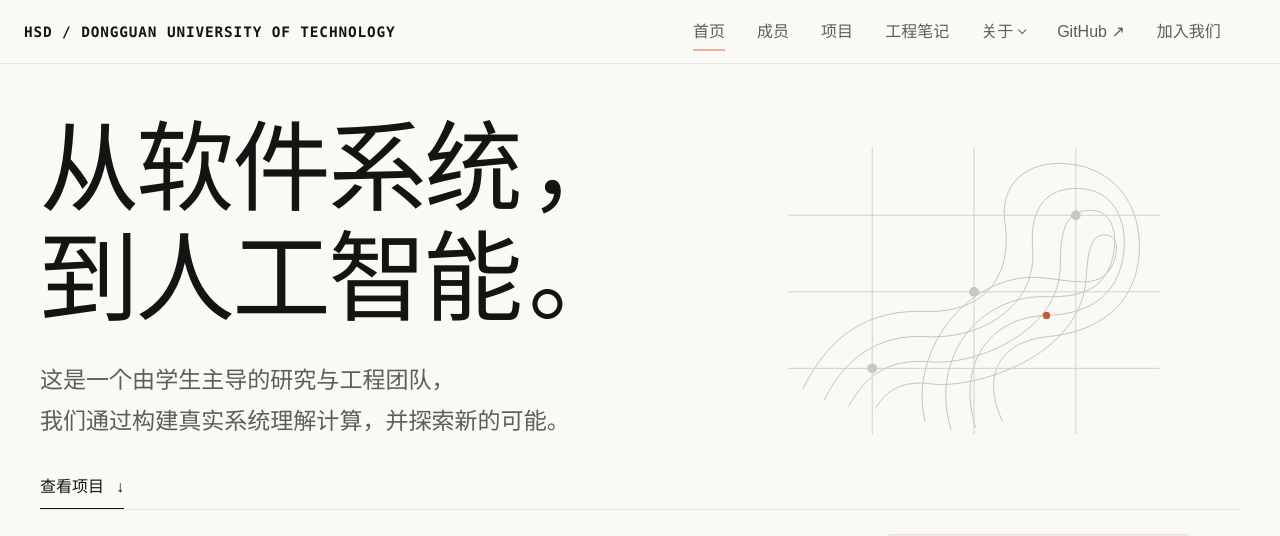
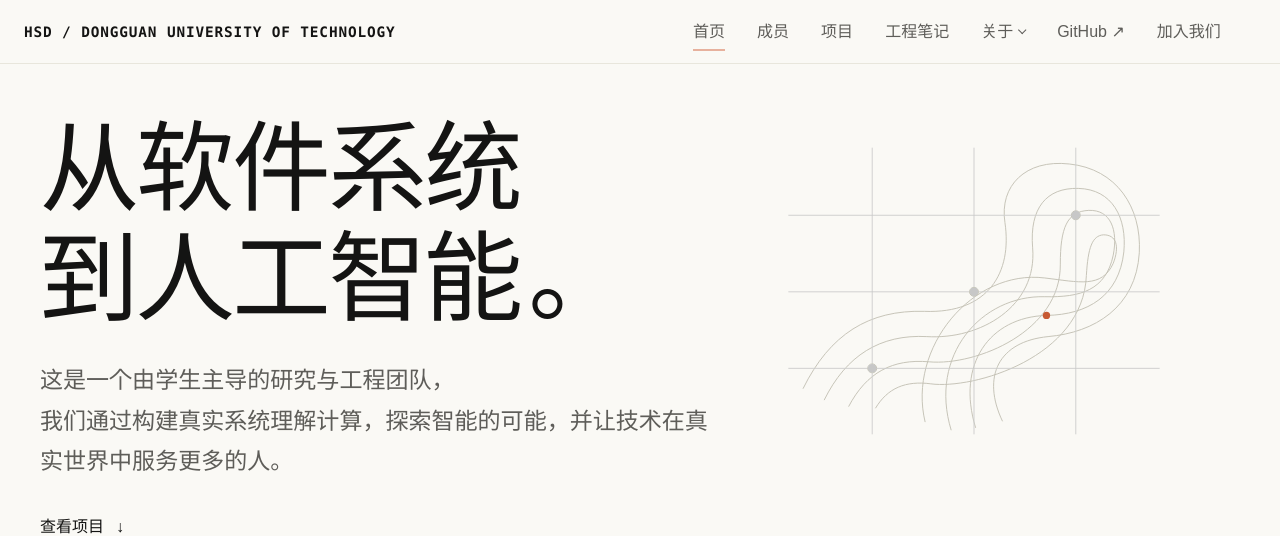
Before and after one commit to dgut-hsd/team-website, a React (Vite) app: page / in a window 1280 px wide. Shown: the top 536 px of the page. Built offline with nearby package versions, Linux system fonts and the light colour scheme; grey boxes are pictures that could not be loaded.

Commit message:
Refine hero statement and punctuation

```diff
--- a/src/components/HeroSection/HeroSection.jsx
+++ b/src/components/HeroSection/HeroSection.jsx
@@ -8,14 +8,14 @@ export function HeroSection() {
             <div className='hero-grid'>
                <div className='hero-copy'>
                   <h1 className='hero-title'>
-                     <span>从软件系统<span className='hero-title__punct'>，</span></span>
+                     <span>从软件系统</span>
                      <span>到人工智能<span className='hero-title__punct'>。</span></span>
                   </h1>
 
                   <p className='hero-description'>
                      这是一个由学生主导的研究与工程团队，
                      <br />
-                     我们通过构建真实系统理解计算，并探索新的可能。
+                     我们通过构建真实系统理解计算，探索智能的可能，并让技术在真实世界中服务更多的人。
                   </p>
 
                   <a className='hero-explore' href='#projects'>
```
